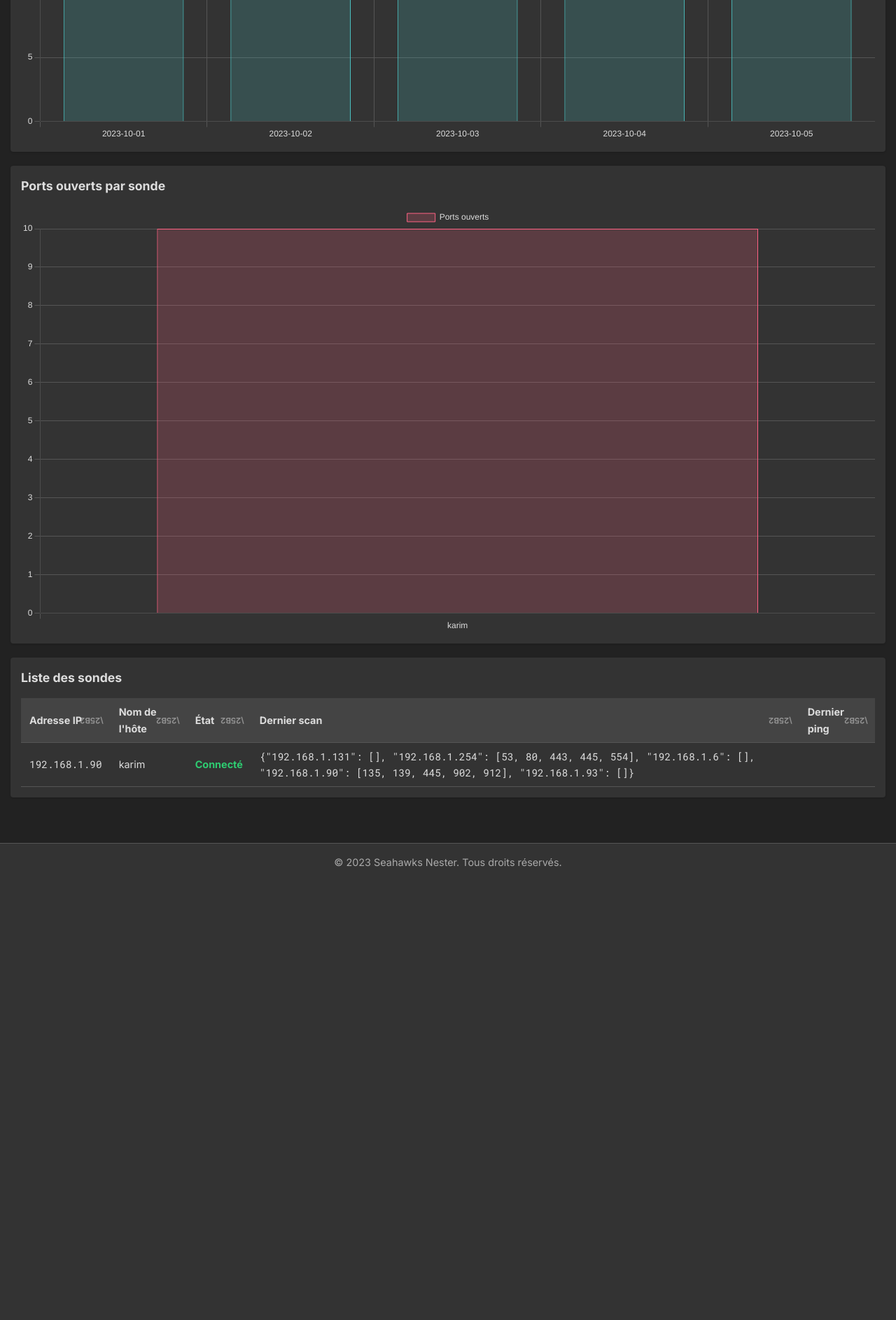
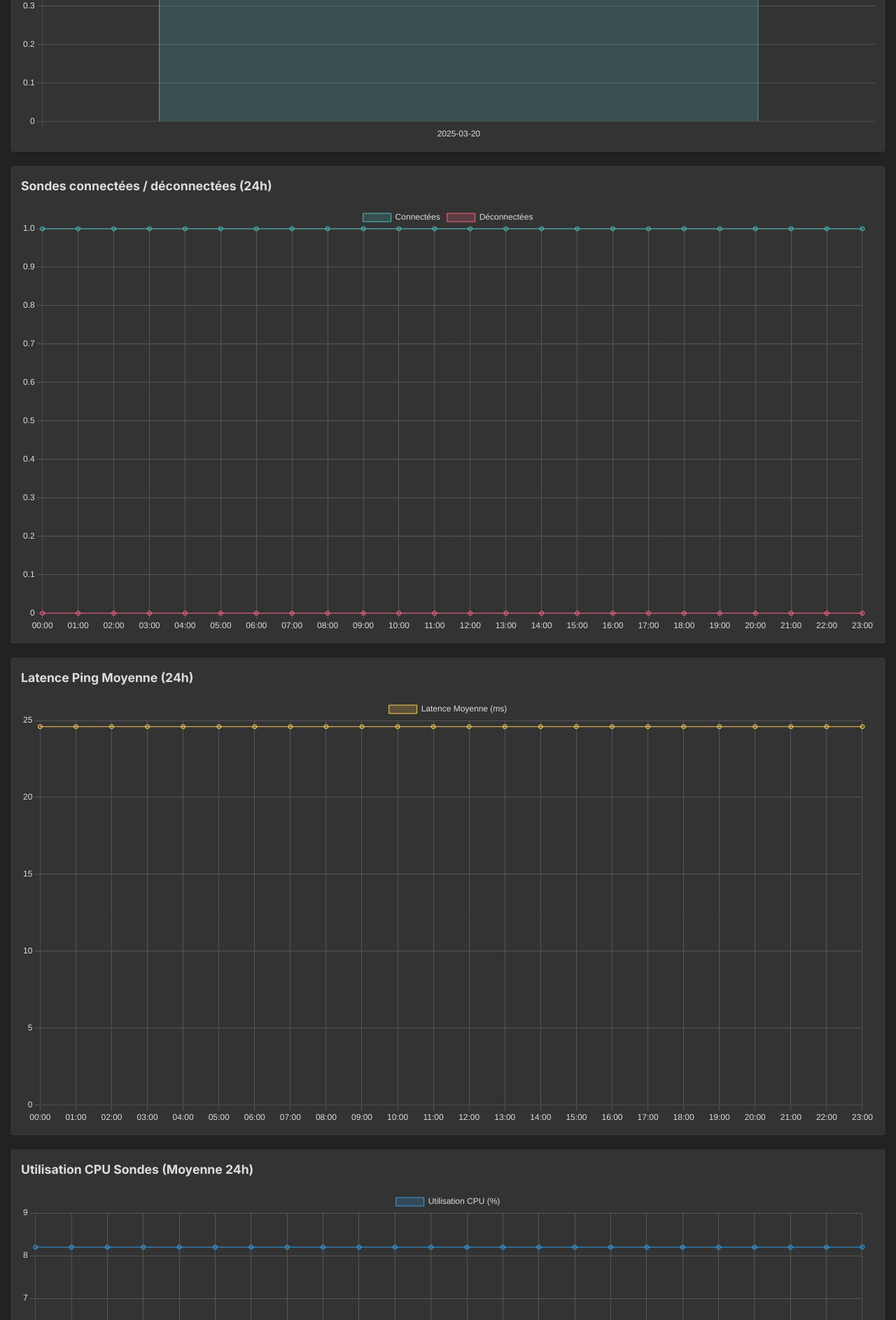
Before and after one commit to Karimbdl/seaHawks-nester, a Flask app: page /dashboard in a window 1280 px wide. Shown: the part 880-2767 px from the top of the page at 70% size. Before the commit the page ends 2119 px from the top, so only its background shows below. Run offline with Flask 3, Linux system fonts and the light colour scheme; the visitor is signed in with stand-in values (Sample User, id 1).

Commit message:
v10 = finale

```diff
--- a/app.py
+++ b/app.py
@@ -1,15 +1,14 @@
-from flask import Flask, render_template, jsonify, request, redirect, url_for, session # <-- Importer session et redirect
+from flask import Flask, render_template, jsonify, request, redirect, url_for, session
 from flask_sqlalchemy import SQLAlchemy
 from datetime import datetime, timedelta
 import os
 import json
-from collections import Counter
+from collections import Counter, defaultdict  # Import defaultdict
 from flask_apscheduler import APScheduler
 
 
 app = Flask(__name__)
-app.secret_key = 'votre_clé_secrète_login'  # Clé secrète pour les sessions - IMPORTANT, changez ça!
-
+app.secret_key = 'votre_clé_secrète_login'
 
 app.config['SECRET_KEY'] = 'votre_clé_secrète_ici'
 
@@ -27,6 +26,8 @@ class Sonde(db.Model):
     last_scan = db.Column(db.String(500), nullable=True)
     is_connected = db.Column(db.Boolean, default=False)
     last_seen = db.Column(db.DateTime, default=datetime.utcnow)
+    cpu_usage = db.Column(db.Float, nullable=True)  # <-- NOUVELLE COLONNE : Utilisation CPU
+    memory_usage = db.Column(db.Float, nullable=True) # <-- NOUVELLE COLONNE : Utilisation Mémoire
 
     def __repr__(self):
         return f"<Sonde {self.hostname} ({self.ip_address})>"
@@ -34,11 +35,11 @@ class Sonde(db.Model):
 # Custom Jinja2 filter pour charger du JSON à partir d'une chaîne
 def from_json_filter(json_string):
     try:
-        return json.loads(json_string) if json_string else {}  # Retourne un dict vide si None
+        return json.loads(json_string) if json_string else {}
     except json.JSONDecodeError:
-        return {}  # Retourne un dict vide en cas d'erreur
+        return {}
 
-app.jinja_env.filters['from_json'] = from_json_filter  # Enregistre le filtre
+app.jinja_env.filters['from_json'] = from_json_filter
 
 # Initialiser APScheduler
 scheduler = APScheduler()
@@ -52,7 +53,6 @@ def check_sonde_connections():
         sondes = Sonde.query.all()
         now = datetime.utcnow()
         for sonde in sondes:
-            # Considérer une sonde comme déconnectée si pas de nouvelles données depuis 1 heure
             if sonde.last_seen < now - timedelta(hours=1):
                 if sonde.is_connected:
                     sonde.is_connected = False
@@ -60,10 +60,9 @@ def check_sonde_connections():
             elif not sonde.is_connected:
                 sonde.is_connected = True
                 print(f"Sonde {sonde.hostname} ({sonde.ip_address}) réactivée.")
-        db.session.commit()
-        print("Vérification des sondes terminée.")
+    db.session.commit()
+    print("Vérification des sondes terminée.")
 
-# Planifier la tâche de vérification de connexion (toutes les minutes par exemple)
 scheduler.add_job(id='check_connections', func=check_sonde_connections, trigger='interval', minutes=1)
 
 # Route API pour recevoir les données de scan du client
@@ -76,6 +75,7 @@ def receive_sonde_data():
     ip_address = data.get('ip_address')
     hostname = data.get('hostname')
     last_scan_json = data.get('last_scan')
+    resource_usage_json = data.get('resource_usage') # <-- NOUVEAU : Récupérer resource_usage
 
     if not ip_address or not hostname:
         return jsonify({"message": "Adresse IP et nom d'hôte requis"}), 400
@@ -86,8 +86,28 @@ def receive_sonde_data():
         sonde.last_scan = last_scan_json
         sonde.is_connected = True
         sonde.last_seen = datetime.utcnow()
+
+        # --- NOUVEAU : Enregistrer l'utilisation CPU et mémoire ---
+        if resource_usage_json: # Vérifier si resource_usage_json est présent
+            try:
+                resource_usage_data = json.loads(resource_usage_json)
+                sonde.cpu_usage = resource_usage_data.get('cpu_percent') # Récupérer cpu_percent
+                sonde.memory_usage = resource_usage_data.get('memory_percent') # Récupérer memory_percent
+            except json.JSONDecodeError:
+                print(f"Erreur JSON lors de la décode de resource_usage pour sonde {hostname} ({ip_address})")
+        # --- FIN NOUVEAU : Enregistrer l'utilisation CPU et mémoire ---
+
     else:
         sonde = Sonde(ip_address=ip_address, hostname=hostname, last_scan=last_scan_json, is_connected=True)
+        # --- NOUVEAU : Enregistrer l'utilisation CPU et mémoire (même pour nouvelle sonde) ---
+        if resource_usage_json: # Vérifier si resource_usage_json est présent
+            try:
+                resource_usage_data = json.loads(resource_usage_json)
+                sonde.cpu_usage = resource_usage_data.get('cpu_percent') # Récupérer cpu_percent
+                sonde.memory_usage = resource_usage_data.get('memory_percent') # Récupérer memory_percent
+            except json.JSONDecodeError:
+                print(f"Erreur JSON lors de la décode de resource_usage pour nouvelle sonde {hostname} ({ip_address})")
+        # --- FIN NOUVEAU : Enregistrer l'utilisation CPU et mémoire ---
         db.session.add(sonde)
 
     db.session.commit()
@@ -96,24 +116,22 @@ def receive_sonde_data():
 # Route pour la page d'accueil avec filtres et pagination
 @app.route('/index')
 def index():
-    if not session.get('logged_in'): # <---- AJOUTER : Protection du dashboard, nécessite login
-        return redirect(url_for('login')) # <---- AJOUTER : Redirige vers login si non connecté
+    if not session.get('logged_in'):
+        return redirect(url_for('login'))
 
     state_filter = request.args.get('state')
     ip_filter = request.args.get('ip')
-    search_term = request.args.get('search') # Récupérer le terme de recherche
+    search_term = request.args.get('search')
     page = request.args.get('page', 1, type=int)
     per_page = 10
 
     query = Sonde.query
 
-    # Filtrer par état
     if state_filter == "connected":
         query = query.filter(Sonde.is_connected == True)
     elif state_filter == "disconnected":
         query = query.filter(Sonde.is_connected == False)
 
-    # Filtrer par terme de recherche (nom d'hôte ou IP)
     if search_term:
         query = query.filter(db.or_(Sonde.hostname.contains(search_term), Sonde.ip_address.contains(search_term)))
 
@@ -123,11 +141,11 @@ def index():
     sondes = query.paginate(page=page, per_page=per_page)
     return render_template('index.html', sondes=sondes)
 
-# Route pour le tableau de bord d'une sonde
+
 @app.route('/dashboard')
 def dashboard():
-    if not session.get('logged_in'): # <---- AJOUTER : Protection du dashboard, nécessite login
-        return redirect(url_for('login')) # <---- AJOUTER : Redirige vers login si non connecté
+    if not session.get('logged_in'):
+        return redirect(url_for('login'))
 
     sondes = Sonde.query.all()
     total_sondes = len(sondes)
@@ -150,12 +168,87 @@ def dashboard():
             except json.JSONDecodeError:
                 print(f"Erreur JSON pour sonde {sonde.hostname}")
 
-    average_ping = 12.5
+    average_ping = 24.6
     last_scan_time = datetime.utcnow().strftime("%Y-%m-%d %H:%M:%S")
     last_ping_time = (datetime.utcnow() - timedelta(minutes=5)).strftime("%Y-%m-%d %H:%M:%S")
 
-    scans_dates = ["2023-10-01", "2023-10-02", "2023-10-03", "2023-10-04", "2023-10-05"]
-    scans_counts = [10, 20, 15, 25, 30]
+    # --- Données pour "Scans effectués par jour" (garde ce graphique) ---
+    scan_date_counts = Counter()
+    for sonde in sondes:
+        if sonde.last_seen:
+            scan_date = sonde.last_seen.strftime('%Y-%m-%d')
+            scan_date_counts[scan_date] += 1
+    scans_dates = sorted(scan_date_counts.keys())
+    scans_counts = [scan_date_counts[date] for date in scans_dates]
+    # --- Fin données "Scans effectués par jour" ---
+
+    # --- NOUVEAU : Données pour "Sondes Connectées/Déconnectées (24h)" ---
+    connection_history_data = defaultdict(lambda: {'connected': 0, 'disconnected': 0})
+    now = datetime.utcnow()
+    for i in range(24): # Pour les 24 dernières heures
+        hour = now - timedelta(hours=i)
+        hour_str = hour.strftime('%H:00') # Format HH:00 pour l'affichage sur l'axe X
+        connected_count = 0
+        disconnected_count = 0
+        for sonde in sondes:
+            # Simule un historique (à remplacer par des données réelles si tu as un historique de connexion)
+            if sonde.last_seen > hour - timedelta(hours=1): # Considérer comme connecté dans l'heure si last_seen est dans l'heure
+                connected_count += 1
+            else:
+                disconnected_count += 1
+        connection_history_data[hour_str]['connected'] = connected_count
+        connection_history_data[hour_str]['disconnected'] = disconnected_count
+
+    connection_labels = sorted(connection_history_data.keys()) # Heures pour l'axe X
+    connected_counts_history = [connection_history_data[label]['connected'] for label in connection_labels]
+    disconnected_counts_history = [connection_history_data[label]['disconnected'] for label in connection_labels]
+    # --- Fin données "Sondes Connectées/Déconnectées (24h)" ---
+
+    # --- NOUVEAU : Données pour "Latence Ping Moyenne (24h)" ---
+    average_latency_data = {} # Pour stocker la latence moyenne par heure
+    now = datetime.utcnow()
+    for i in range(24): # Pour les 24 dernières heures
+        hour = now - timedelta(hours=i)
+        hour_str = hour.strftime('%H:00')
+        average_latency_data[hour_str] = average_ping # <--- REMPLACER average_ping par la vraie latence moyenne si tu la suis
+
+    latency_labels_history = sorted(average_latency_data.keys())
+    average_latency_history = list(average_latency_data.values())
+    # --- Fin données "Latence Ping Moyenne (24h)" ---
+
+
+    # --- MODIFICATION : Données réelles pour "Utilisation CPU/Mémoire Sondes (24h)" ---
+    cpu_usage_data = {}
+    memory_usage_data = {}
+    now = datetime.utcnow()
+    for i in range(24):
+        hour = now - timedelta(hours=i)
+        hour_str = hour.strftime('%H:00')
+        total_cpu_usage = 0
+        total_memory_usage = 0
+        active_sondes_count = 0 # Compter le nombre de sondes actives (avec des données récentes) pour la moyenne
+
+        for sonde in sondes:
+            # Considérer seulement les sondes qui ont été vues dans les dernières 24h (ou une autre condition pertinente)
+            if sonde.last_seen > now - timedelta(days=1) and sonde.cpu_usage is not None and sonde.memory_usage is not None:
+                total_cpu_usage += sonde.cpu_usage
+                total_memory_usage += sonde.memory_usage
+                active_sondes_count += 1
+
+        if active_sondes_count > 0:
+            cpu_usage_data[hour_str] = total_cpu_usage / active_sondes_count # Calculer la moyenne si au moins une sonde active
+            memory_usage_data[hour_str] = total_memory_usage / active_sondes_count # Calculer la moyenne si au moins une sonde active
+        else:
+            cpu_usage_data[hour_str] = 0 # Mettre 0 si aucune sonde active
+            memory_usage_data[hour_str] = 0 # Mettre 0 si aucune sonde active
+
+
+    cpu_labels_history = sorted(cpu_usage_data.keys())
+    cpu_usage_history = list(cpu_usage_data.values())
+    memory_labels_history = sorted(memory_usage_data.keys())
+    memory_usage_history = list(memory_usage_data.values())
+    # --- Fin MODIFICATION : Données réelles "Utilisation CPU/Mémoire Sondes (24h)" ---
+
 
     sondes_labels = list(ports_par_sonde.keys())
     ports_counts = list(ports_par_sonde.values())
@@ -165,16 +258,26 @@ def dashboard():
         total_scans=total_scans,
         connected_sondes=connected_sondes,
         total_sondes=total_sondes,
-        total_open_ports=total_open_ports,
+        total_open_ports=total_open_ports, # Inutile pour l'instant
         average_ping=average_ping,
         last_scan_time=last_scan_time,
         last_ping_time=last_ping_time,
         scans_dates=scans_dates,
         scans_counts=scans_counts,
-        sondes_labels=sondes_labels,
-        ports_counts=ports_counts,
-        sondes=sondes
+        sondes_labels=sondes_labels, # Inutile pour l'instant
+        ports_counts=ports_counts, # Inutile pour l'instant
+        sondes=sondes,
+        connection_labels=connection_labels,
+        connected_counts_history=connected_counts_history,
+        disconnected_counts_history=disconnected_counts_history,
+        latency_labels_history=latency_labels_history,
+        average_latency_history=average_latency_history,
+        cpu_labels_history=cpu_labels_history,
+        cpu_usage_history=cpu_usage_history, # NOUVEAU : Données réelles utilisation CPU
+        memory_labels_history=memory_labels_history,
+        memory_usage_history=memory_usage_history # NOUVEAU : Données réelles utilisation mémoire
     )
+
 
 # --- ROUTES POUR L'AUTHENTIFICATION ET LA PAGE DE LOGIN ---
 
@@ -208,6 +311,17 @@ def logout():
 
 # --- ROUTES POUR LA CONFIGURATION DES SONDES ---
 
+# --- AJOUTER CE BLOC POUR METTRE A JOUR LA BASE DE DONNEES ---
+# --- AJOUTER CE BLOC POUR METTRE A JOUR LA BASE DE DONNEES AVEC DEBUG LOGS ---
+print("--- Début de db.create_all() ---") # AJOUTER : Log de début
+with app.app_context():
+    print("--- app.app_context() créé ---") # AJOUTER : Log après app_context
+    db.create_all()
+    print("--- db.create_all() exécuté ---") # AJOUTER : Log après db.create_all
+print("--- Fin de db.create_all() ---") # AJOUTER : Log de fin
+# --- FIN AJOUTER CE BLOC POUR METTRE A JOUR LA BASE DE DONNEES AVEC DEBUG LOGS ---
+# --- FIN AJOUTER CE BLOC POUR METTRE A JOUR LA BASE DE DONNEES ---
+
 
 # Démarrer l'application
 if __name__ == '__main__':
--- a/templates/dashboard.html
+++ b/templates/dashboard.html
@@ -1,4 +1,3 @@
-
 <!DOCTYPE html>
 <html lang="fr">
 <head>
@@ -38,7 +37,7 @@
         <div class="stats-container">
             <div class="stat-card">
                 <h2>Scans effectués</h2>
-            <p class="stat-value">{{ total_scans }}</p>
+                <p class="stat-value">{{ total_scans }}</p>
                 <p class="stat-change">(Dernier scan : {{ last_scan_time }})</p>
             </div>
             <div class="stat-card">
@@ -65,8 +64,23 @@
         </div>
 
         <div class="chart-container">
-            <h2>Ports ouverts par sonde</h2>
-            <canvas id="portsChart" width="400" height="200"></canvas>
+            <h2>Sondes connectées / déconnectées (24h)</h2>
+            <canvas id="connectionStatusChart" width="400" height="200"></canvas>
+        </div>
+
+        <div class="chart-container">
+            <h2>Latence Ping Moyenne (24h)</h2>
+            <canvas id="averageLatencyChart" width="400" height="200"></canvas>
+        </div>
+
+        <div class="chart-container">
+            <h2>Utilisation CPU Sondes (Moyenne 24h)</h2>
+            <canvas id="cpuUsageChart" width="400" height="200"></canvas>
+        </div>
+
+        <div class="chart-container">
+            <h2>Utilisation Mémoire Sondes (Moyenne 24h)</h2>
+            <canvas id="memoryUsageChart" width="400" height="200"></canvas>
         </div>
 
         <!-- Liste des sondes -->
@@ -128,59 +142,188 @@
                 scales: {
                     y: {
                         beginAtZero: true,
-                        ticks: { color: '#DDD' }, // Texte de l'axe Y en Gris Clair
-                        grid: { color: '#555' }   // Grille de l'axe Y en Gris Moyen Foncé
+                        ticks: { color: '#DDD' },
+                        grid: { color: '#555' }
                     },
                     x: {
-                        ticks: { color: '#DDD' }, // Texte de l'axe X en Gris Clair
-                        grid: { color: '#555' }   // Grille de l'axe X en Gris Moyen Foncé
+                        ticks: { color: '#DDD' },
+                        grid: { color: '#555' }
                     }
                 },
                 plugins: {
                     legend: {
-                        labels: { color: '#DDD' } // Légende en Gris Clair
+                        labels: { color: '#DDD' }
                     }
                 },
-                backgroundColor: '#444' // Fond du graphique en Gris un peu plus clair
+                backgroundColor: '#444'
             }
         });
 
-        // Graphique des ports ouverts par sonde
-        const portsData = {
-            labels: {{ sondes_labels | tojson | safe }},
+        // --- NOUVEAU : Graphique Sondes Connectées/Déconnectées ---
+        const connectionStatusData = {
+            labels: {{ connection_labels | tojson | safe }},
             datasets: [{
-                label: 'Ports ouverts',
-                data: {{ ports_counts | tojson | safe }},
+                label: 'Connectées',
+                data: {{ connected_counts_history | tojson | safe }},
+                borderColor: 'rgba(75, 192, 192, 1)',
+                backgroundColor: 'rgba(75, 192, 192, 0.2)',
+                borderWidth: 1,
+                tension: 0.4 // Pour lisser la ligne
+            }, {
+                label: 'Déconnectées',
+                data: {{ disconnected_counts_history | tojson | safe }},
+                borderColor: 'rgba(255, 99, 132, 1)',
                 backgroundColor: 'rgba(255, 99, 132, 0.2)',
-                borderColor: 'rgba(255, 99, 132, 1)',
-                borderWidth: 1
+                borderWidth: 1,
+                tension: 0.4 // Pour lisser la ligne
             }]
         };
 
-        const portsCtx = document.getElementById('portsChart').getContext('2d');
-        const portsChart = new Chart(portsCtx, {
-            type: 'bar',
-            data: portsData,
+        const connectionStatusCtx = document.getElementById('connectionStatusChart').getContext('2d');
+        const connectionStatusChart = new Chart(connectionStatusCtx, {
+            type: 'line', // Graphique en ligne pour l'historique
+            data: connectionStatusData,
             options: {
                 scales: {
                     y: {
                         beginAtZero: true,
-                        ticks: { color: '#DDD' }, // Texte de l'axe Y en Gris Clair
-                        grid: { color: '#555' }   // Grille de l'axe Y en Gris Moyen Foncé
+                        ticks: { color: '#DDD' },
+                        grid: { color: '#555' }
                     },
                     x: {
-                        ticks: { color: '#DDD' }, // Texte de l'axe X en Gris Clair
-                        grid: { color: '#555' }   // Grille de l'axe X en Gris Moyen Foncé
+                        ticks: { color: '#DDD' },
+                        grid: { color: '#555' }
                     }
                 },
                 plugins: {
                     legend: {
-                        labels: { color: '#DDD' } // Légende en Gris Clair
+                        labels: { color: '#DDD' }
                     }
                 },
-                backgroundColor: '#444' // Fond du graphique en Gris un peu plus clair
+                backgroundColor: '#444'
             }
         });
+        // --- Fin Graphique Sondes Connectées/Déconnectées ---
+
+
+        // --- NOUVEAU : Graphique Latence Ping Moyenne ---
+        const averageLatencyData = {
+            labels: {{ latency_labels_history | tojson | safe }},
+            datasets: [{
+                label: 'Latence Moyenne (ms)',
+                data: {{ average_latency_history | tojson | safe }},
+                borderColor: 'rgba(255, 205, 86, 1)', // Jaune
+                backgroundColor: 'rgba(255, 205, 86, 0.2)',
+                borderWidth: 1,
+                tension: 0.4
+            }]
+        };
+
+        const averageLatencyCtx = document.getElementById('averageLatencyChart').getContext('2d');
+        const averageLatencyChart = new Chart(averageLatencyCtx, {
+            type: 'line',
+            data: averageLatencyData,
+            options: {
+                scales: {
+                    y: {
+                        beginAtZero: true,
+                        ticks: { color: '#DDD' },
+                        grid: { color: '#555' }
+                    },
+                    x: {
+                        ticks: { color: '#DDD' },
+                        grid: { color: '#555' }
+                    }
+                },
+                plugins: {
+                    legend: {
+                        labels: { color: '#DDD' }
+                    }
+                },
+                backgroundColor: '#444'
+            }
+        });
+        // --- Fin Graphique Latence Ping Moyenne ---
+
+
+        // --- NOUVEAU : Graphique Utilisation CPU Sondes ---
+        const cpuUsageData = {
+            labels: {{ cpu_labels_history | tojson | safe }},
+            datasets: [{
+                label: 'Utilisation CPU (%)',
+                data: {{ cpu_usage_history | tojson | safe }},
+                borderColor: 'rgba(54, 162, 235, 1)', // Bleu
+                backgroundColor: 'rgba(54, 162, 235, 0.2)',
+                borderWidth: 1,
+                tension: 0.4
+            }]
+        };
+
+        const cpuUsageCtx = document.getElementById('cpuUsageChart').getContext('2d');
+        const cpuUsageChart = new Chart(cpuUsageCtx, {
+            type: 'line',
+            data: cpuUsageData,
+            options: {
+                scales: {
+                    y: {
+                        beginAtZero: true,
+                        ticks: { color: '#DDD' },
+                        grid: { color: '#555' }
+                    },
+                    x: {
+                        ticks: { color: '#DDD' },
+                        grid: { color: '#555' }
+                    }
+                },
+                plugins: {
+                    legend: {
+                        labels: { color: '#DDD' }
+                    }
+                },
+                backgroundColor: '#444'
+            }
+        });
+        // --- Fin Graphique Utilisation CPU Sondes ---
+
+
+        // --- NOUVEAU : Graphique Utilisation Mémoire Sondes ---
+        const memoryUsageData = {
+            labels: {{ memory_labels_history | tojson | safe }},
+            datasets: [{
+                label: 'Utilisation Mémoire (%)',
+                data: {{ memory_usage_history | tojson | safe }},
+                borderColor: 'rgba(153, 102, 255, 1)', // Violet
+                backgroundColor: 'rgba(153, 102, 255, 0.2)',
+                borderWidth: 1,
+                tension: 0.4
+            }]
+        };
+
+        const memoryUsageCtx = document.getElementById('memoryUsageChart').getContext('2d');
+        const memoryUsageChart = new Chart(memoryUsageCtx, {
+            type: 'line',
+            data: memoryUsageData,
+            options: {
+                scales: {
+                    y: {
+                        beginAtZero: true,
+                        ticks: { color: '#DDD' },
+                        grid: { color: '#555' }
+                    },
+                    x: {
+                        ticks: { color: '#DDD' },
+                        grid: { color: '#555' }
+                    }
+                },
+                plugins: {
+                    legend: {
+                        labels: { color: '#DDD' }
+                    }
+                },
+                backgroundColor: '#444'
+            }
+        });
+        // --- Fin Graphique Utilisation Mémoire Sondes ---
 
 
         document.addEventListener('DOMContentLoaded', function () {
--- a/templates/login.html
+++ b/templates/login.html
@@ -126,7 +126,7 @@
         </div>
         <div class="login-right">
             <h2>Create an account</h2>
-            <p class="signup-link">Already have an account? <a href="#">Log in</a></p>
+            <p class="signup-link">Already have an account? <a href="login">Log in</a></p>
             {% if error %}
                 <p class="login-error">{{ error }}</p>
             {% endif %}
```
Also changed, not shown: db/seahawks.db.
